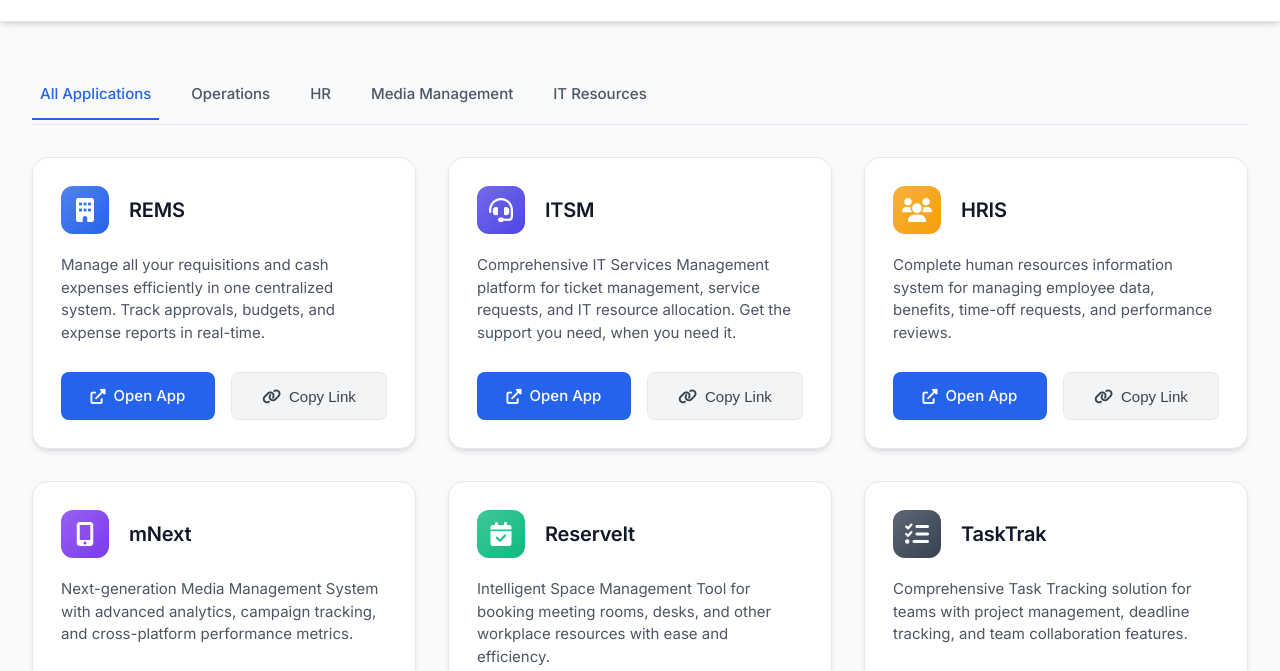
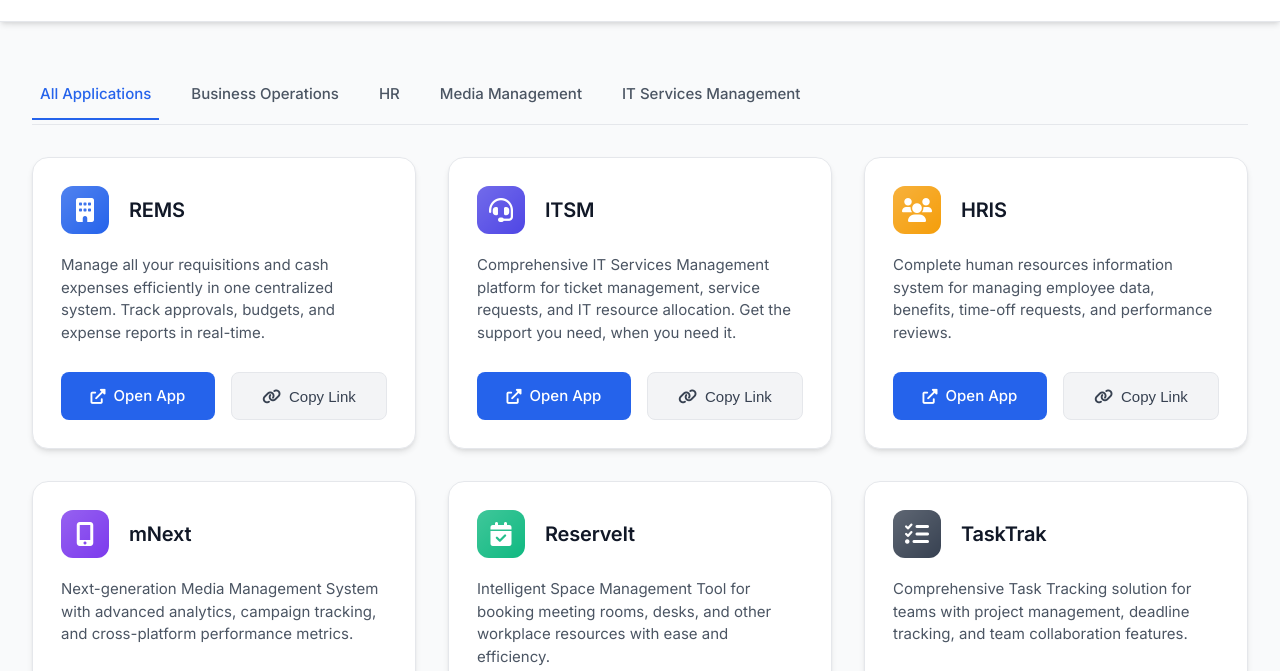
Before and after one commit to Asiatic-Mindshare-Limited/GroupM_All_Software, a plain HTML site: page index.html in a window 1280 px wide. Shown: the part 92-763 px from the top of the page. Drawn offline with Linux system fonts and the light colour scheme.

Commit message:
tab names changes which match with category

```diff
--- a/index.html
+++ b/index.html
@@ -529,10 +529,10 @@
 
       <div class="category-tabs animate-fade-in">
         <div class="category-tab active" data-category="all">All Applications</div>
-        <div class="category-tab" data-category="Operations">Operations</div>
+        <div class="category-tab" data-category="Operations">Business Operations</div>
         <div class="category-tab" data-category="hr">HR</div>
         <div class="category-tab" data-category="media">Media Management</div>
-        <div class="category-tab" data-category="it">IT Resources</div>
+        <div class="category-tab" data-category="it">IT Services Management</div>
       </div>
 
       <div class="app-grid" id="appGrid">
```
